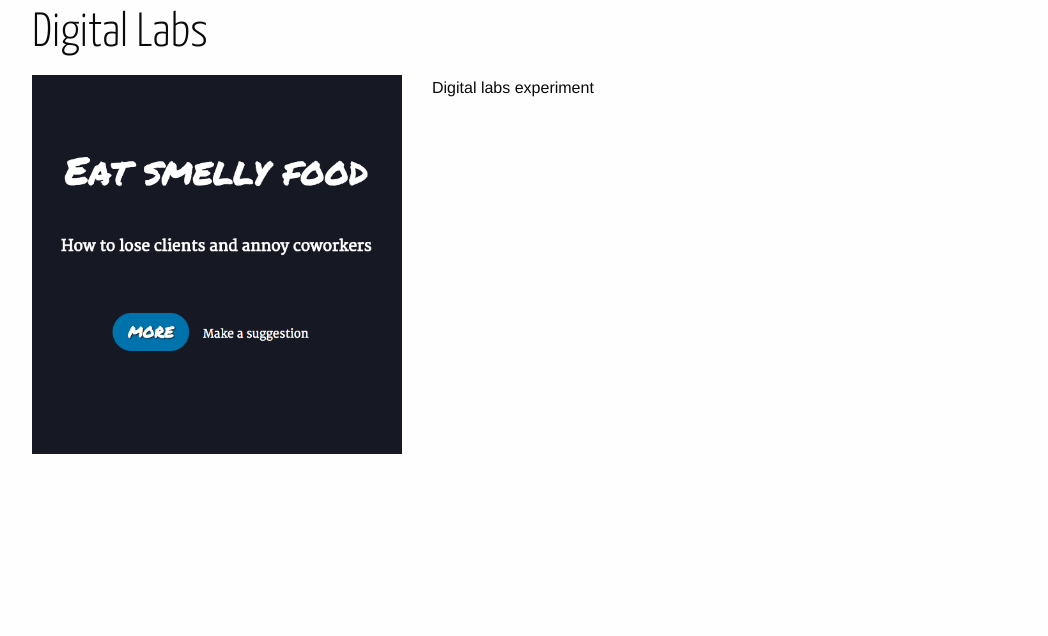
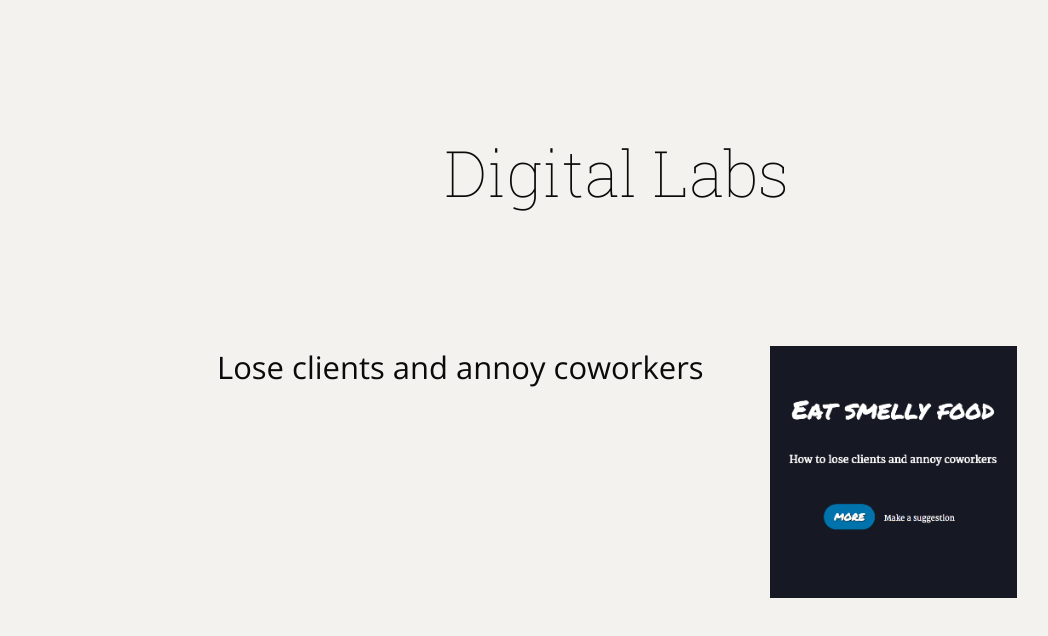
Before and after one commit to DirectionGroup/directiongroup.github.io, a plain HTML site: page index.html in a window 1280 px wide. Shown: the whole page, without its empty margins (23-1071 px from the left). Drawn offline with nearby package versions, Linux system fonts and the light colour scheme.

Commit message:
Change font. Centre page. limit width

```diff
--- a/css/app.css
+++ b/css/app.css
@@ -1,3 +1,16 @@
-h1, h2, h3, h4, h5, h6 {
-	font-family: 'Yanone Kaffeesatz', sans-serif;
+body {
+	background: #F4F2EE;
 }
+
+body, h2, h3, h4, h5, h6, p {
+	/*font-family: 'Yanone Kaffeesatz', sans-serif;*/
+	font-family: 'Open Sans', sans-serif;
+}
+
+
+.text-hero {
+	/*font-family: 'Libre Baskerville', serif;*/
+	font-family: 'Roboto Slab', serif;
+	font-size: 4em;
+	margin: 2em 1em;
+}
--- a/index.html
+++ b/index.html
@@ -7,24 +7,29 @@
 		<title>DirectionGroup | Digital Labs</title>
 		<link rel="stylesheet" href="css/foundation.css" />
 		<link rel="stylesheet" href="css/app.css" />
-		<link href='https://fonts.googleapis.com/css?family=Yanone+Kaffeesatz:300' rel='stylesheet' type='text/css'>
+		<link href='https://fonts.googleapis.com/css?family=Open+Sans:300' rel='stylesheet' type='text/css'>
+		<link href='https://fonts.googleapis.com/css?family=Roboto+Slab:100' rel='stylesheet' type='text/css'>
 	</head>
 	<body>
-
+		<div class="row">
+			<div class="large-8 medium-10 small-12 large-centered medium-centered small-centered">
 				<div class="row">
 					<div class="large-12 columns">
-				<h1>Digital Labs</h1>
+						<h1 class="text-hero text-center">Digital Labs</h1>
 					</div>
 				</div>
 
 				<div class="row">
+					<div class="medium-8 columns">
+						<h3>Lose clients and annoy coworkers</h3>
+					</div>
+
 					<div class="medium-4 columns">
 						<a href="" target="_blank">
 							<img src="img/lose-clients-annoy-coworkers.png" alt="Lose clients annoy coworkers">
 						</a>
 					</div>
-			<div class="medium-8 columns">
-				<p>Digital labs experiment</p>
+				</div>
 			</div>
 		</div>
 
```
Lines whose indentation alone changed are shown as unchanged.
